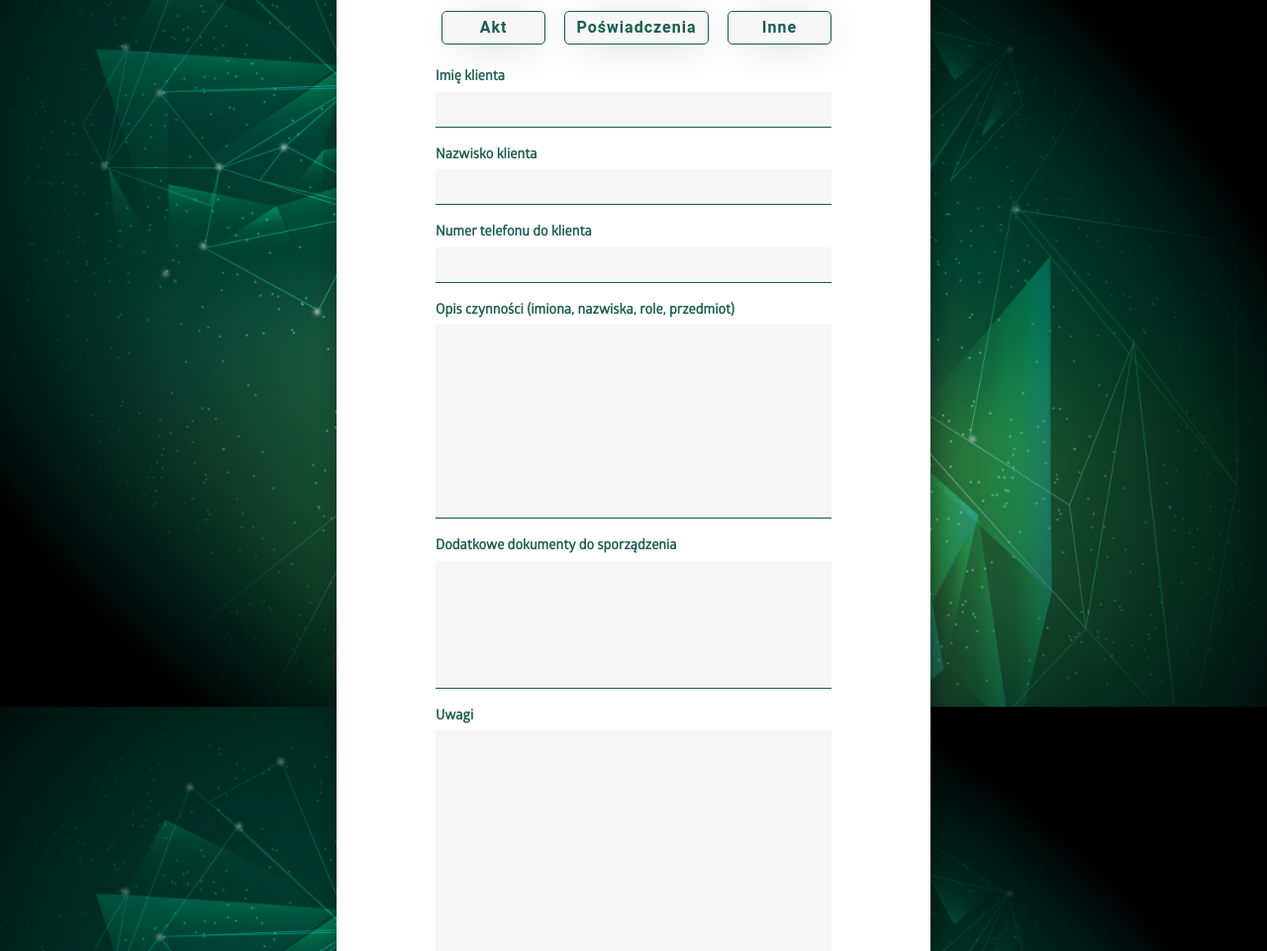
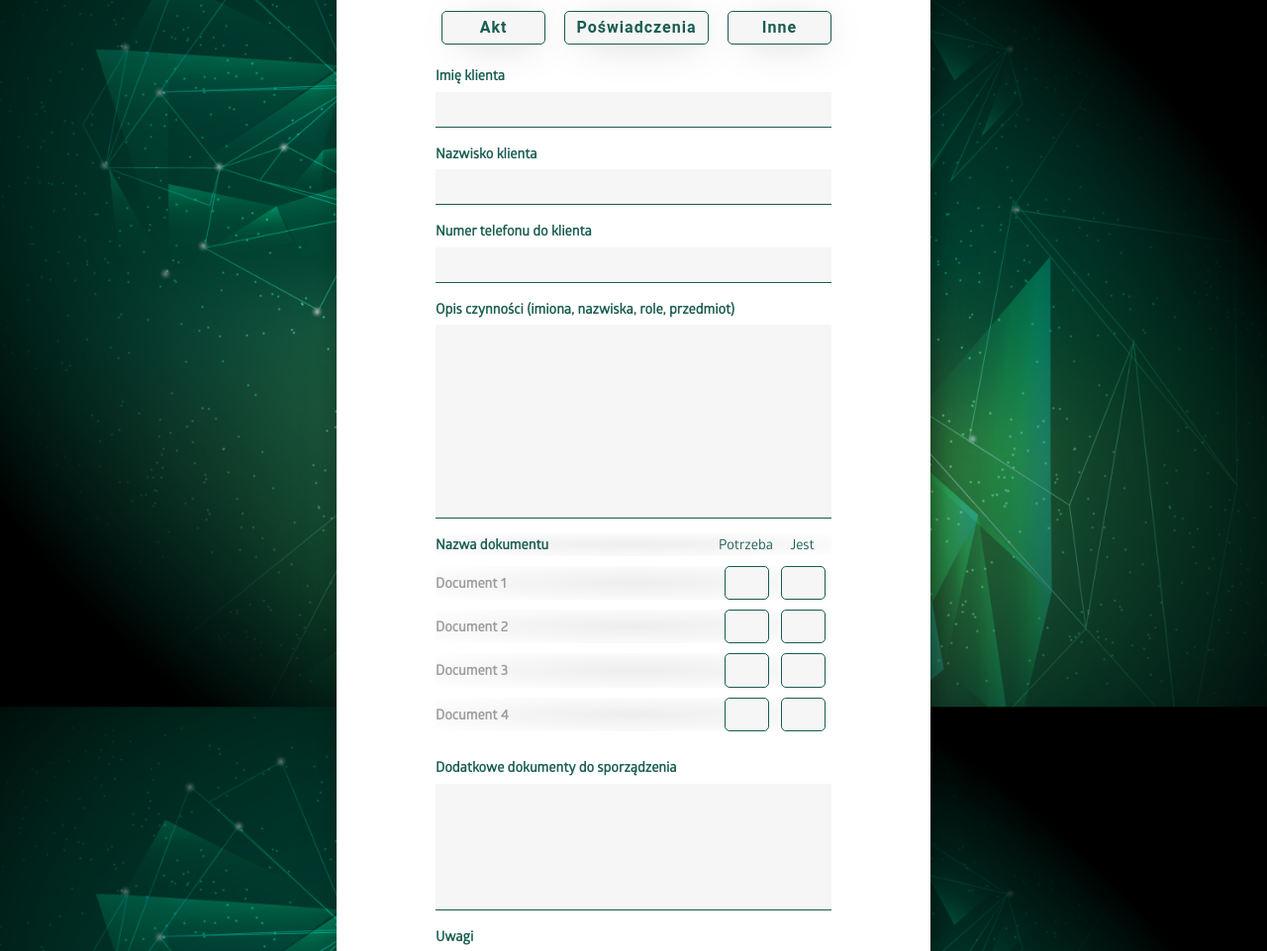
Before and after one commit to weronikawoszczek/formularz, a website: page index.html in a window 1280 px wide. Shown: the part 139-1100 px from the top of the page at 99% size. Drawn offline with nearby package versions, Linux system fonts and the light colour scheme; files that its build step writes are made by us from their sources.

Commit message:
add document list

```diff
--- a/assets/js/common.js
+++ b/assets/js/common.js
@@ -14,6 +14,7 @@ app.common = {
             $('.if-6').slideUp();
             $('.if-3').slideUp();
             $('.account').slideUp();
+            $('.nextDiv').slideUp();
             $('.if-4').slideUp();
             $('.if-5').slideUp();
             $('.ukur').slideUp();
@@ -148,7 +149,6 @@ app.common = {
         $('.add-next').click(function () {
             $(this).slideUp();
             var nextDiv = $(this).data('next');
-            console.log(nextDiv);
             $('#' + nextDiv).slideDown().css('display', 'flex');
         });
 
@@ -187,6 +187,21 @@ app.common = {
                 $(".sposob.changelabel").removeClass('grayed');
             }
         });
+
+        $(".input-number").change(function () {
+
+            var inputValue = $(this).val();
+            var inputValueIs = $(this).siblings('.input-number').val();
+
+            console.log('inputValue = ' + inputValue);
+            console.log('inputValueIs = ' + inputValueIs);
+
+            if ((inputValue == "0" || inputValue == "") && (inputValueIs == "0" || inputValueIs == "")) {
+                $(this).parent().parent().find('label').addClass('grayed');
+            } else {
+                $(this).parent().parent().find('label').removeClass('grayed');
+            }
+        });
     }
 }
 
--- a/assets/scss/elements/_layout.scss
+++ b/assets/scss/elements/_layout.scss
@@ -357,3 +357,41 @@ form {
     font-size: 14px;
   }
 }
+
+.document-el{
+  display: flex;
+  margin-bottom: 10px;
+  align-items: center;
+  justify-content: space-between;
+  background: radial-gradient(rgba(223, 223, 223, 0.54), transparent);
+
+  .input-wrap{
+    display: flex;
+    width: 114px;
+    justify-content: space-around;
+  }
+
+  .input-title{
+    width: 58px;
+    text-align: center;
+  }
+
+  input{
+    width: 45px;
+    margin: 0 5px;
+    border: 1px solid $main;
+    border-radius: 5px;
+    padding: 5px 4px;
+    height: auto;
+    &::placeholder{
+      font-size: 9px;
+    }
+  }
+
+  label{
+    margin-bottom: 0;
+    &.grayed{
+      color: #9b9b9b;
+    }
+  }
+}
--- a/index.html
+++ b/index.html
@@ -238,7 +238,7 @@
                         <button type="button" class="btn-class add-next-final">Dodaj termin płatności kolejnej transzy</button>
                 </div>
                 <div class="form-input nextDiv next-final">
-                    <label>Termin płatności kolejnych transzy:</label>
+                    <label class="label-span">Termin płatności kolejnych transzy:</label>
                     <textarea rows="4"></textarea>
                 </div>
                 <div class="question if-5"> <span class="label-span">Kredyt</span>
@@ -337,6 +337,43 @@
                 <label class="smaller" for="brakoplaty">Nie</label>
             </div>
         </div>
+        <div class="form-input documents-list">
+            <div class="document-el">
+                <label for="doc-1">Nazwa dokumentu</label>
+                <div class="input-wrap"> <span class="input-title label-span">Potrzeba</span>
+ <span class="input-title label-span">Jest</span>
+
+                </div>
+            </div>
+            <div class="document-el">
+                <label class="grayed" for="doc-1">Document 1</label>
+                <div class="input-wrap">
+                    <input class="input-number" type="number" id="doc-1" name="doc1" min="0">
+                    <input class="input-number" type="number" id="doc-1-1" name="doc1" min="0">
+                </div>
+            </div>
+            <div class="document-el">
+                <label class="grayed" for="doc-2">Document 2</label>
+                <div class="input-wrap">
+                    <input class="input-number" type="number" id="doc-2" name="doc1" min="0">
+                    <input class="input-number" type="number" id="doc-2-1" name="doc1" min="0">
+                </div>
+            </div>
+            <div class="document-el">
+                <label class="grayed" for="doc-3">Document 3</label>
+                <div class="input-wrap">
+                    <input class="input-number" type="number" id="doc-3" name="doc1" min="0">
+                    <input class="input-number" type="number" id="doc-3-1" name="doc1" min="0">
+                </div>
+            </div>
+            <div class="document-el">
+                <label class="grayed" for="doc-4">Document 4</label>
+                <div class="input-wrap">
+                    <input class="input-number" type="number" id="doc-4" name="doc1" min="0">
+                    <input class="input-number" type="number" id="doc-4-1" name="doc1" min="0">
+                </div>
+            </div>
+        </div>
         <div class="form-input form-list documents"> <span class="label-span big">Dokumenty do uzupełnienia</span>
 
             <div class="list"> <span>1.</span>
```
Also changed, not shown: src/index.html (+2 -0 lines), src/partials/_documentsList.html (added, +41 -0 lines), src/partials/_paymentDate.html (+1 -1 lines), dist/assets/css/main.min.css, dist/assets/js/common.js.
